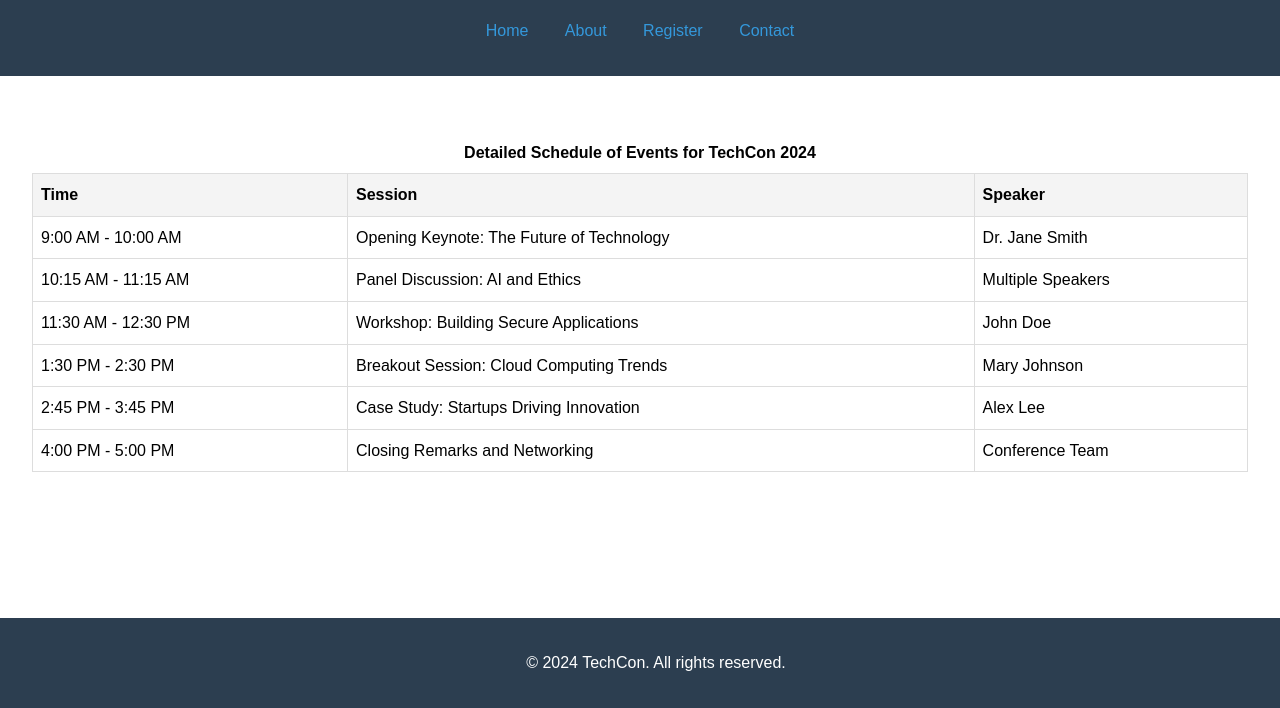
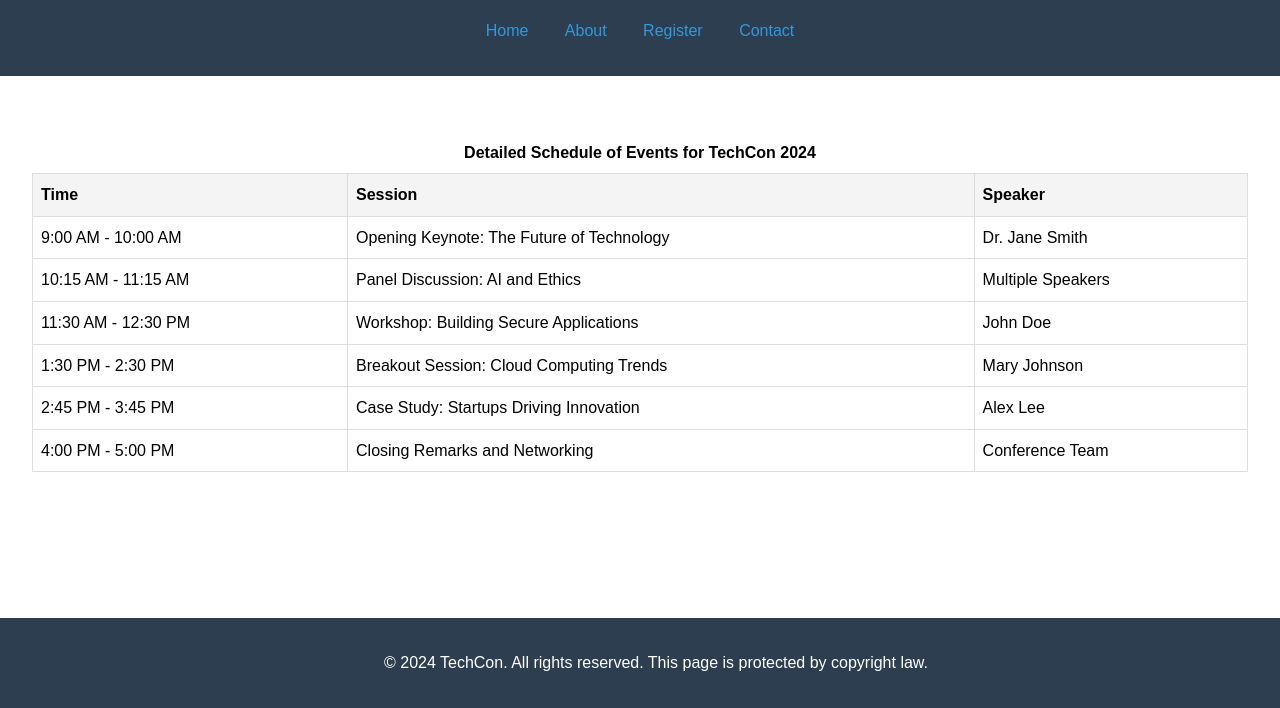
Before and after one commit to mounaim18/TechCon_HTML, a plain HTML site: page techcon_website/schedule.html in a window 1280 px wide. Shown: the part 92-800 px from the top of the page. Drawn offline with Linux system fonts and the light colour scheme.

```diff
--- a/techcon_website/schedule.html
+++ b/techcon_website/schedule.html
@@ -118,7 +118,7 @@
     </main>
 
     <footer>
-        <p>&copy; 2024 TechCon. All rights reserved.</p>
+        <p>&copy; 2024 TechCon. All rights reserved. This page is protected by copyright law.</p>
     </footer>
 </body>
 
```
